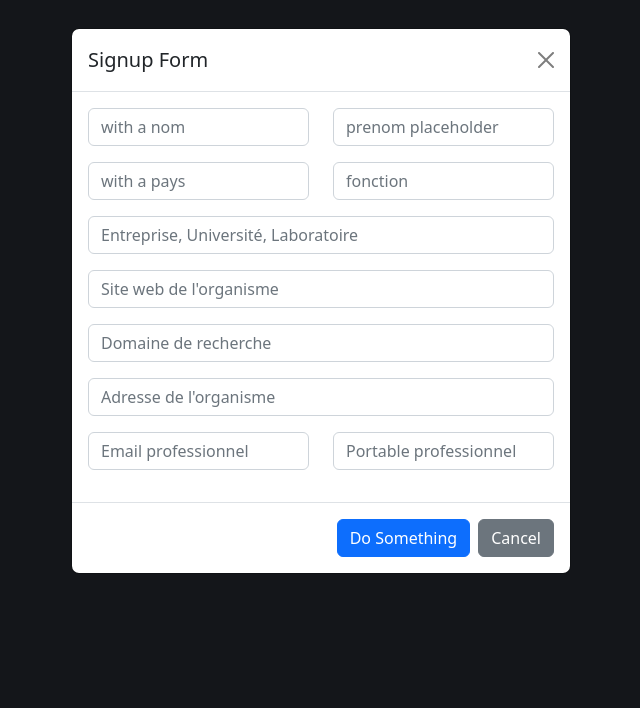
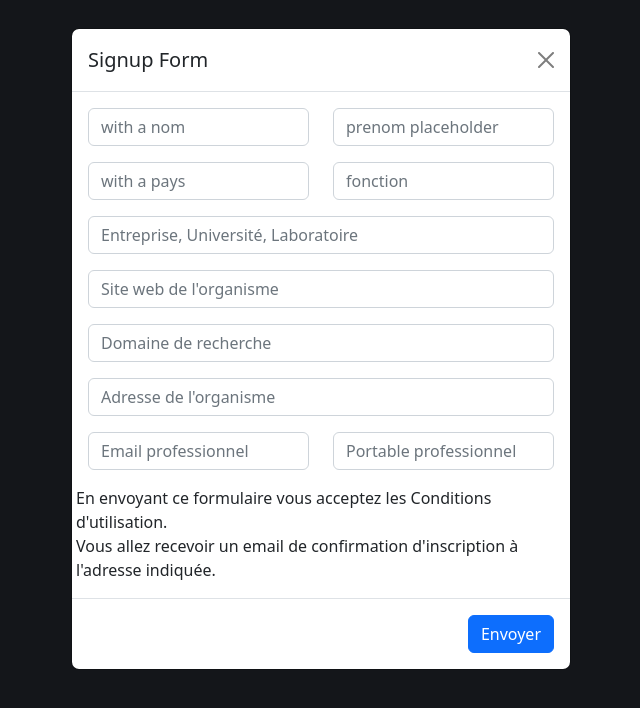
Before and after one commit to developython14/react_django_app, a React (Create React App) app in the folder frontend/: page / in a window 1280 px wide. Both pictures are taken after a click on the button "Click Me". Shown: the top 708 px of the page, without its empty margins (319-959 px from the left). Built offline with nearby package versions, Linux system fonts and the light colour scheme.

Commit message:
try to connect django wih react

```diff
--- a/frontend/src/componant/header.js
+++ b/frontend/src/componant/header.js
@@ -120,15 +120,13 @@ function Example(args) {
                 </FormGroup>
                 </Col>
             </Row>
+            <Row>En envoyant ce formulaire vous acceptez les Conditions d'utilisation. <br></br>Vous allez recevoir un email de confirmation d'inscription à l'adresse indiquée.</Row>
         </Form>
         </ModalBody>
         <ModalFooter>
           <Button color="primary" onClick={toggle}>
-            Do Something
+            Envoyer
           </Button>{' '}
-          <Button color="secondary" onClick={toggle}>
-            Cancel
-          </Button>
         </ModalFooter>
       </Modal>
     </div>
```
Also changed, not shown: 8 other files (tests, documents, lock files or other folders).
